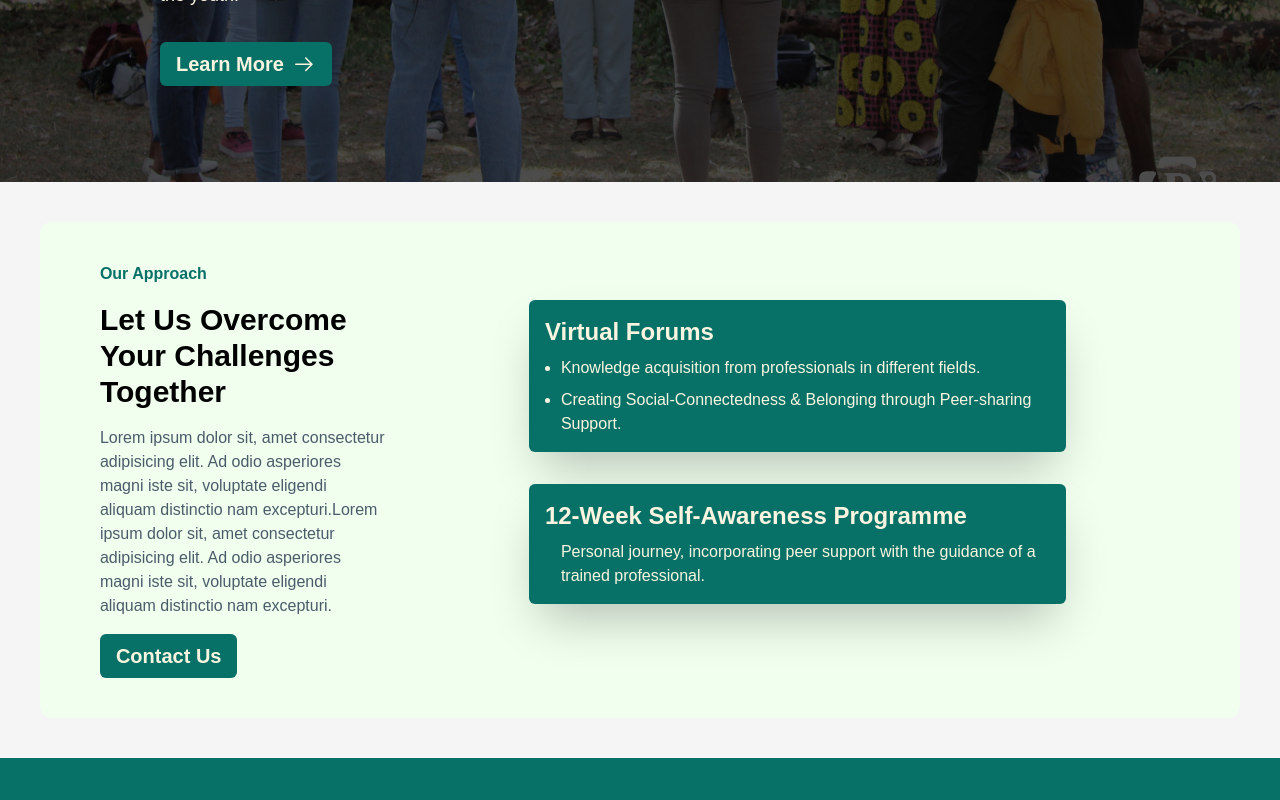
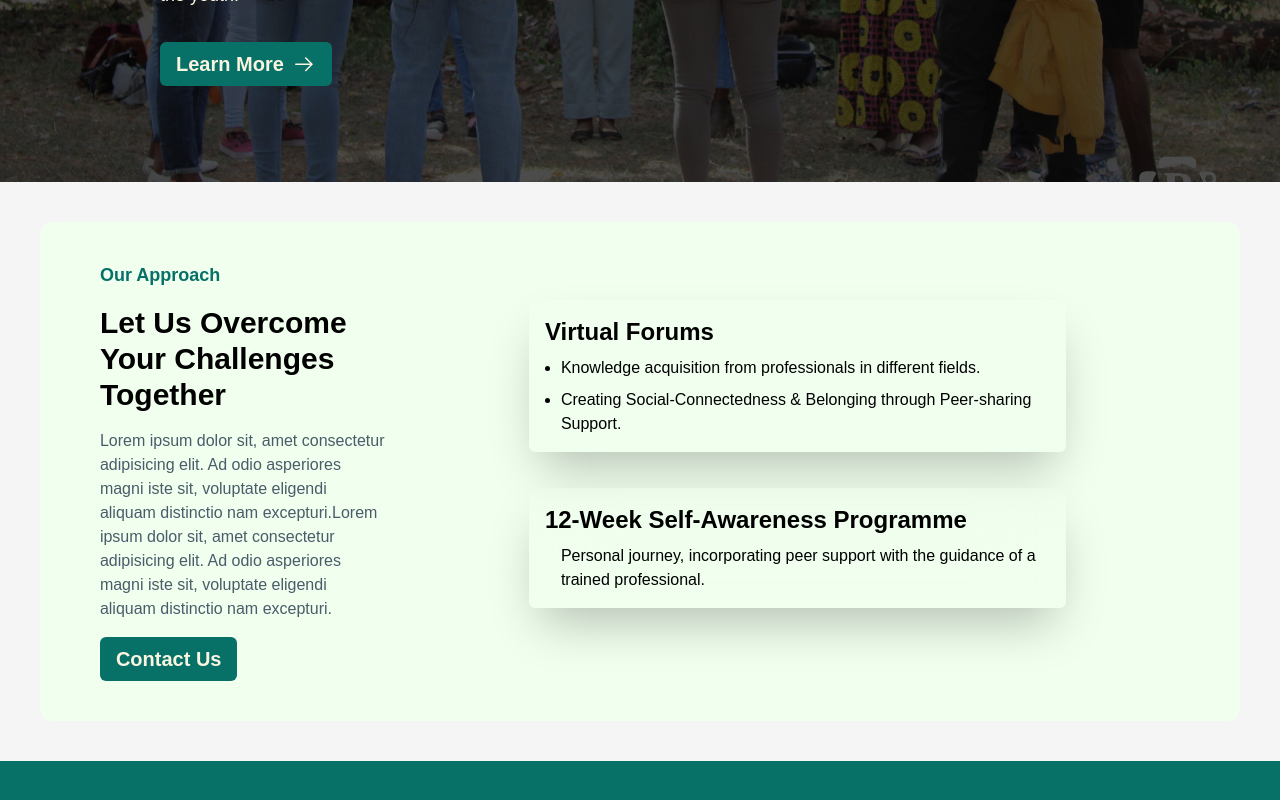
Before and after one commit to o-brayarn/finding-me, a React (Vite) app: page / in a window 1280 px wide. Shown: the part 578-1378 px from the top of the page. Built offline with nearby package versions, Linux system fonts and the light colour scheme.

Commit message:
modify approach section

```diff
--- a/src/components/Approach.jsx
+++ b/src/components/Approach.jsx
@@ -6,7 +6,7 @@ const Approach = () => {
     <div className="md:ms-10 md:me-10 md:rounded-xl  h-full bg-[#f0ffee] pb-10">
       <div className="md:flex justify-center items-center gap-36 mt-10 sm:pl-10 pl-5 pr-5">
         <div className="lg:w-1/4 md:w-1/2 flex flex-col">
-          <h1 className="mt-10 text-[#087167] text-[18  px] font-semibold">
+          <h1 className="mt-10 text-[#087167] text-[18px] font-semibold">
             Our Approach
           </h1>
           <h1 className="sm:text-3xl text-2xl font-bold mt-4">
@@ -28,9 +28,9 @@ const Approach = () => {
         </div>
 
         <div className="flex flex-col xl:justify-evenly md:justify-start flex-wrap gap-8  ">
-          <div className="text-[#FAF5E0] rounded-md bg-[#087167] p-4 shadow-2xl mt-6 md:mt-1 lg:w-4/5">
+          <div className="rounded-md p-4 backdrop-blur-2xl shadow-2xl mt-6 md:mt-1 lg:w-4/5">
             <h1 className="font-bold sm:text-2xl text-xl">Virtual Forums</h1>
-            <ul className="list-disc pl-4 ">
+            <ul className="list-disc hover:list-inside pl-4 ">
               <li className="pb-2 pt-2">
                 Knowledge acquisition from professionals in different fields.
               </li>
@@ -41,7 +41,7 @@ const Approach = () => {
             </ul>
           </div>
 
-          <div className="text-[#FAF5E0] rounded-md bg-[#087167] p-4 shadow-2xl lg:w-4/5">
+          <div className="rounded-md p-4 backdrop-blur-2xl shadow-2xl mt-6 md:mt-1 lg:w-4/5">
             <h1 className="font-bold sm:text-2xl text-xl">
               12-Week Self-Awareness Programme
             </h1>
```
